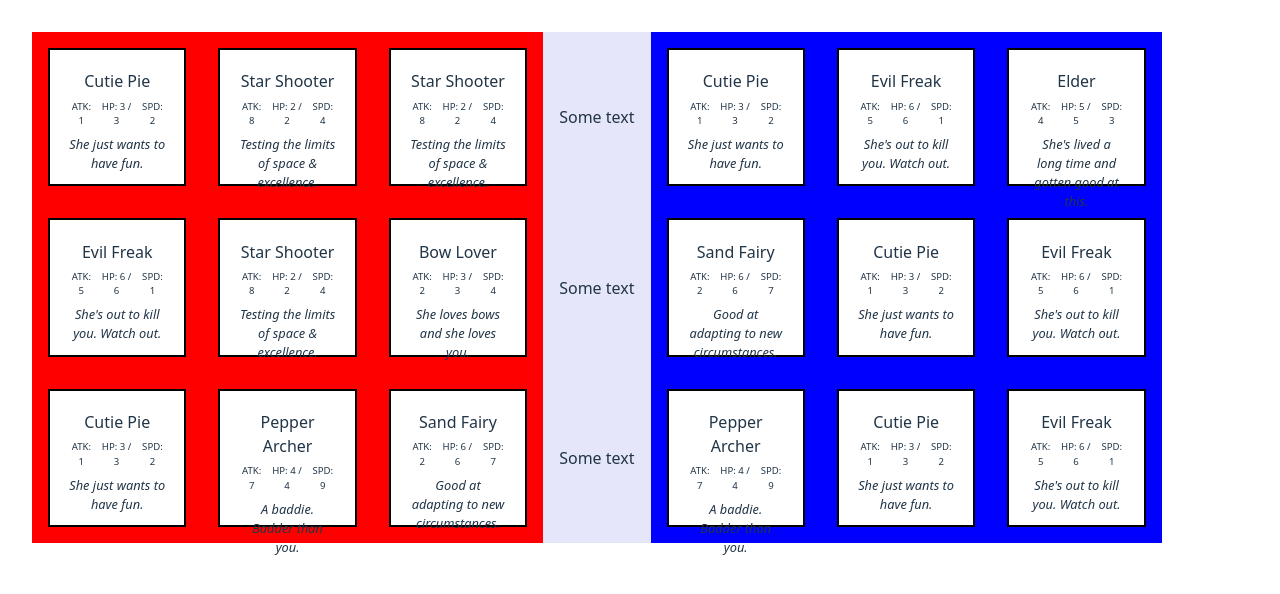
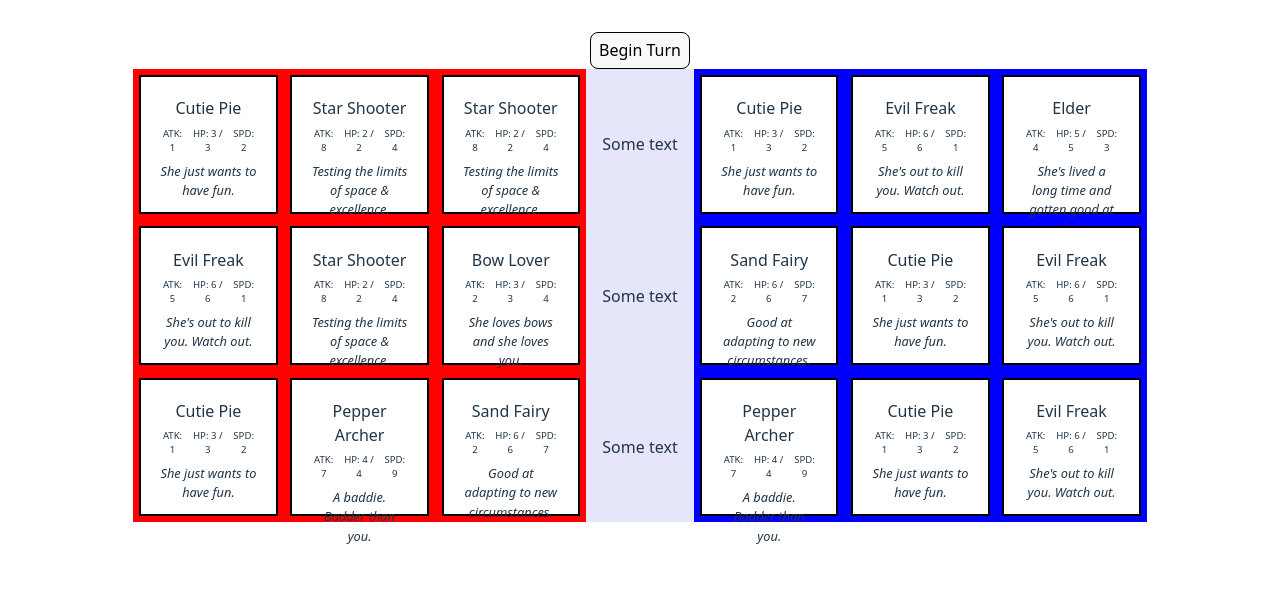
Before and after one commit to zules/archer-game, a React (Vite) app: page / in a window 1280 px wide. Shown: the top 594 px of the page. Built offline with nearby package versions, Linux system fonts and the light colour scheme.

Commit message:
add start turn button

```diff
--- a/src/App.jsx
+++ b/src/App.jsx
@@ -8,9 +8,7 @@ import TheGame from './TheGame.jsx'
 function App() {
 
   return (
-    <main className="playing-field">
       <TheGame />
-    </main>
   )
 }
 
--- /dev/null
+++ b/src/GameUI.jsx
@@ -0,0 +1,5 @@
+export default function GameUI({ onButtonClick }) {
+    return (
+        <button className="start-turn" onClick={onButtonClick}>Begin Turn</button>
+    );
+}
--- a/src/TheGame.jsx
+++ b/src/TheGame.jsx
@@ -5,15 +5,20 @@ import { randomArmy } from './battleCalcs';
 
 import Battlefield from './Battlefield.jsx'
 import Lane from './Lane.jsx'
+import GameUI from './GameUI.jsx';
+
+function handleButtonClick() {
+    alert('Button clicked!');
+}
 
 
 export default function TheGame () {
 
-        //set initial armies
+        // Set initial armies
         const enemyArmyInitial = randomArmy();
         const userArmyInitial = randomArmy();
 
-        //initialize armies with unit data
+        // Initialize armies with unit data
         const initializeArmy = (armyVar, armyType) => {
             return armyVar.map((id, index) => {
                 const unitData = UNIQUES.get(id);
@@ -25,7 +30,6 @@ export default function TheGame () {
                 }
             })
         }
-
         const [enemyArmy, setEnemyArmy] = useState(() =>
             initializeArmy(enemyArmyInitial, "enemy")
         );
@@ -33,12 +37,19 @@ export default function TheGame () {
             initializeArmy(userArmyInitial, "user")
         );
 
+        // End initialization and determine which unit attacks first
+
         return (
+            <>
+            <header>
+                <GameUI onButtonClick={handleButtonClick} />
+            </header>
             <main className="playing-field">
                 <Battlefield className="enemy army" units={enemyArmy} />
                 <Lane />
                 <Battlefield className="user army" units={userArmy} />
             </main>
+            </>
         );
 
 }
--- a/src/index.css
+++ b/src/index.css
@@ -11,6 +11,11 @@
   text-rendering: optimizeLegibility;
   -webkit-font-smoothing: antialiased;
   -moz-osx-font-smoothing: grayscale;
+
+  display: flex;
+  flex-direction: column;
+  align-items: center;
+
 }
 
 a {
@@ -60,7 +65,7 @@ div.user {
 }
 
 div.unit {
-  margin: 1rem;
+  margin: 0.4rem;
   background-color: white;
   border: 2px solid black;
   padding: 1rem;
@@ -85,6 +90,10 @@ div.flavor-text {
   font-style: italic;
 }
 
+button.start-turn {
+
+}
+
 h1 {
   font-size: 3.2em;
   line-height: 1.1;
@@ -92,8 +101,8 @@ h1 {
 
 button {
   border-radius: 8px;
-  border: 1px solid transparent;
-  padding: 0.6em 1.2em;
+  border: 1px solid;
+  padding: 0.4em 0.5em;
   font-size: 1em;
   font-weight: 500;
   font-family: inherit;
```
